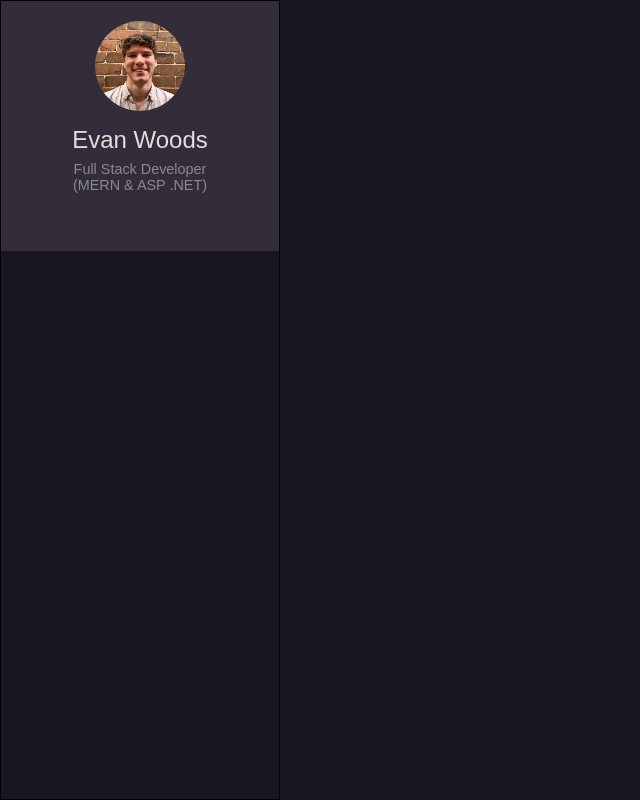
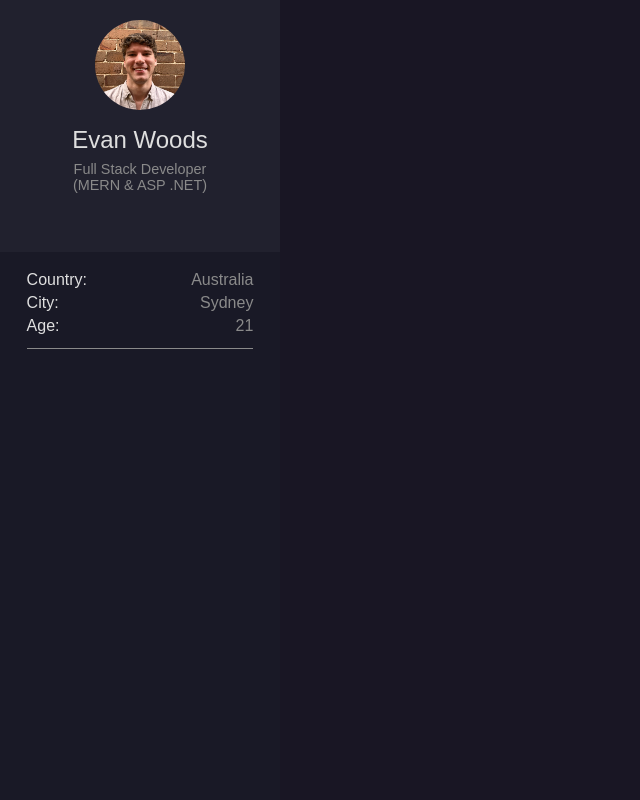
Before and after one commit to EvanCWoods/Personal-Portfolio, a React (Create React App) app: page / in a window 1280 px wide. Shown: the whole page, without its empty margins (0-640 px from the left). Built offline with nearby package versions, Linux system fonts and the light colour scheme.

Commit message:
added location content to side bar

```diff
--- a/src/Components/Landing/Components/SideBar.tsx
+++ b/src/Components/Landing/Components/SideBar.tsx
@@ -14,6 +14,21 @@ export default function SideBar() {
           <p className="sidebar-text">(MERN &amp; ASP .NET)</p>
         </div>
       </div>
+      <div className="location">
+        <div className="country">
+          <p className="location-key">Country:</p>
+          <p className="location-value">Australia</p>
+        </div>
+        <div className="city">
+          <p className="location-key">City:</p>
+          <p className="location-value">Sydney</p>
+        </div>
+        <div className="age">
+          <p className="location-key">Age:</p>
+          <p className="location-value">21</p>
+        </div>
+        <div className="underline"></div>
+      </div>
     </div>
   );
 }
--- a/src/Styles/Landing/Landing.css
+++ b/src/Styles/Landing/Landing.css
@@ -3,9 +3,7 @@
   min-width: 230px;
   max-width: 280px;
   height: 100vh;
-  display: flex;
-  justify-content: center;
-  border: 1px solid black;
+  background: var(--accent-dark-blue-background);
 }
 
 .headshot {
@@ -35,12 +33,36 @@
 }
 
 .sidebar-title {
-  color: rgb(223, 223, 223);
+  color: var(--white-text);
   font-weight: 500;
   margin-bottom: 5%;
 }
 .sidebar-text {
-  color: rgb(138, 138, 138);
+  color: var(--grey-text);
   font-size: 0.9rem;
   font-weight: 200;
 }
+
+.location {
+  padding: 5%;
+  width: 100%;
+  height: 100px;
+}
+.country,
+.city,
+.age {
+  display: flex;
+  justify-content: space-between;
+  margin: 2% 5%;
+}
+.underline {
+  margin: 5% 5%;
+  border-bottom: 1px solid var(--grey-text);
+}
+
+.location-key {
+  color: var(--white-text);
+}
+.location-value {
+  color: var(--grey-text);
+}
--- a/src/Styles/root.css
+++ b/src/Styles/root.css
@@ -1,5 +1,8 @@
 :root {
-  --grey-background: rgb(50, 45, 57);
+  --grey-background: rgba(255, 255, 255, 0.036);
+  --accent-dark-blue-background: rgb(25, 25, 38);
+  --grey-text: rgb(138, 138, 138);
+  --white-text: rgb(223, 223, 223);
 }
 
 * {
```
